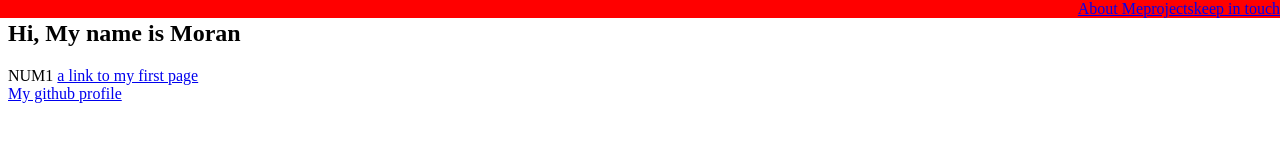
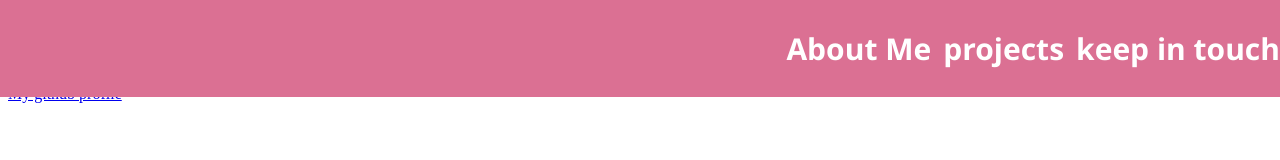
Before and after one commit to moran-aga/Personal-Portfolio-Webpage, a plain HTML site: page index.html in a window 1280 px wide. Drawn offline with Linux system fonts and the light colour scheme.

Commit message:
portfolio
navbar design

```diff
--- a/style.css
+++ b/style.css
@@ -1,9 +1,24 @@
+
 #navbar {
-    background-color: red;
+    background-color: palevioletred;
     display: flex;
     justify-content: flex-end;
     position: fixed;
     top: 0;
     left: 0;
     width:100%;
+    padding-bottom: 28px;
+    padding-top: 28px;
 }
+.navlink {
+    font-size: 30px;
+    font-family: 'Segoe UI', Tahoma, Geneva, Verdana, sans-serif;
+    font-weight: bold;
+    color: white;
+    margin-left: 12px;
+    text-decoration: none;
+}
+
+a:hover {
+    color:black;
+  }
```
Also changed, not shown: index.html (+3 -0 lines).
